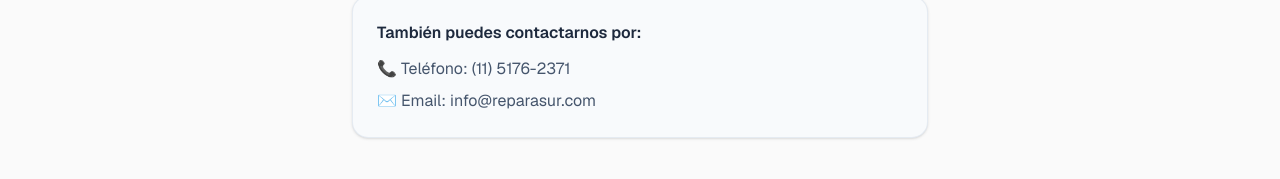
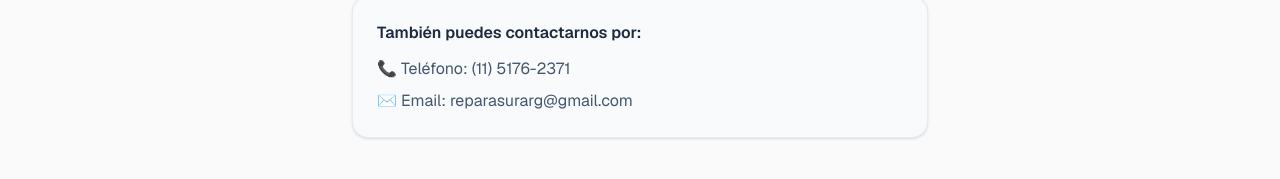
Before and after one commit to quinterodiego/reparasur, a Next.js app: page /contacto in a window 1280 px wide. Shown: the part 1363-1542 px from the top of the page. Built offline with nearby package versions, Linux system fonts and the light colour scheme; no server answers.

Commit message:
Actualizar pÃ¡gina de contacto

```diff
--- a/src/app/contacto/page.tsx
+++ b/src/app/contacto/page.tsx
@@ -145,7 +145,7 @@
             <h3 className="font-semibold text-slate-800">También puedes contactarnos por:</h3>
             <ul className="mt-3 space-y-2 text-slate-600">
               <li>📞 Teléfono: (11) 5176-2371</li>
-              <li>✉️ Email: info@reparasur.com</li>
+              <li>✉️ Email: reparasurarg@gmail.com</li>
             </ul>
           </div>
         </div>
```
